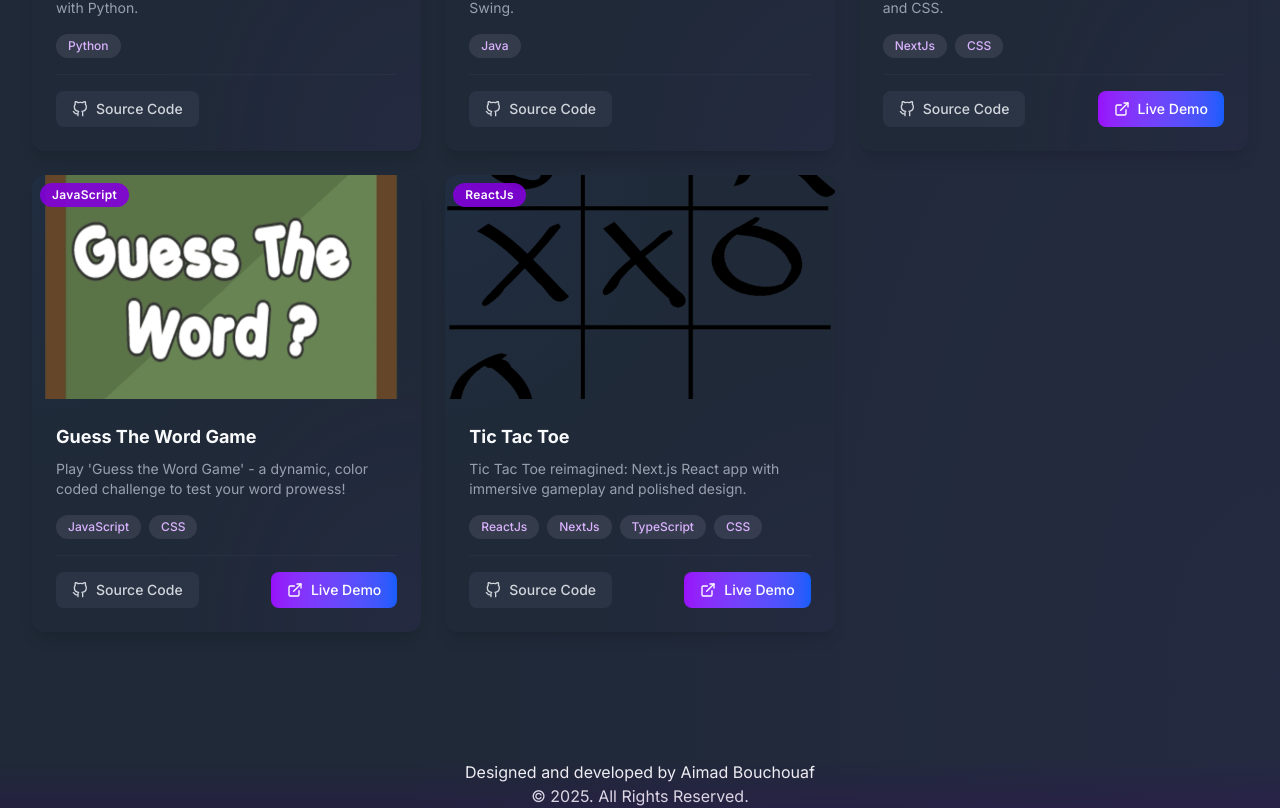
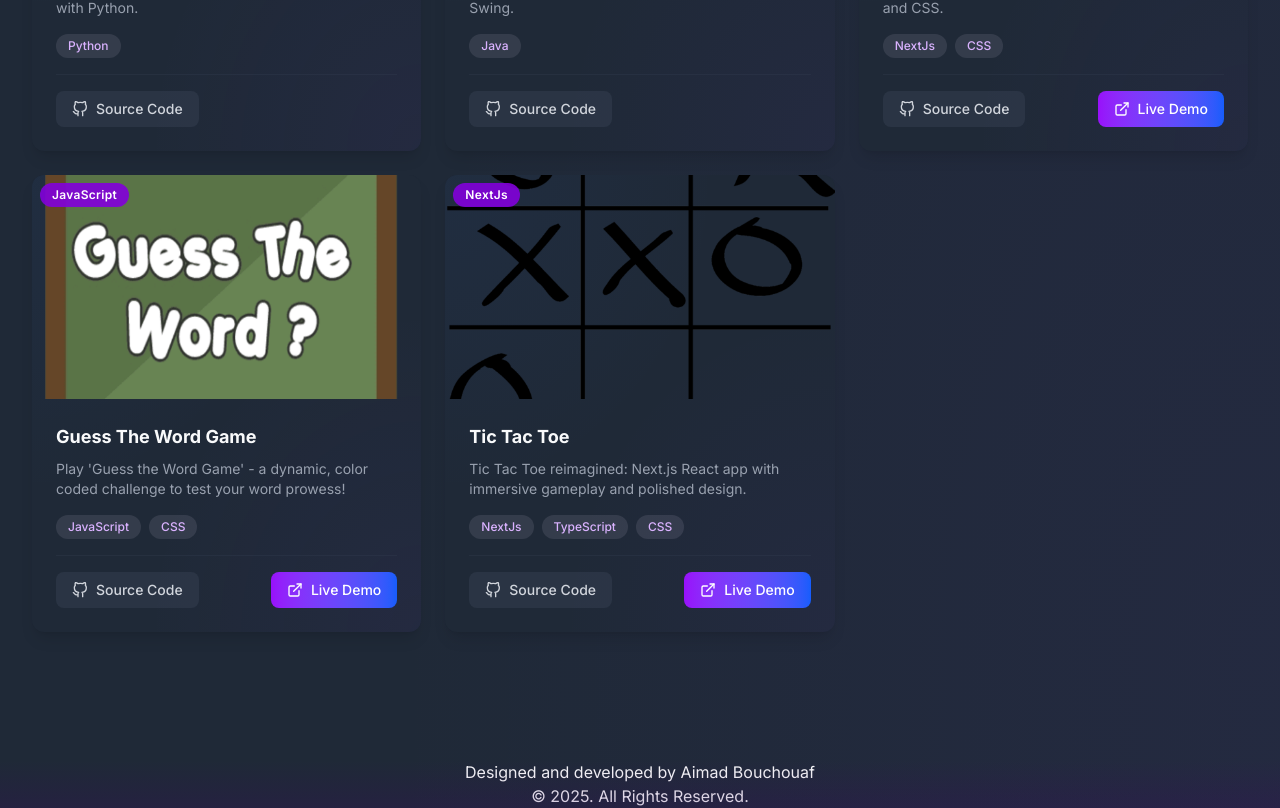
Before and after one commit to Imadjaha/ab, a React (Vite) app: page / in a window 1280 px wide. Shown: the part 3520-4328 px from the top of the page. Built offline with nearby package versions, Linux system fonts and the light colour scheme.

Commit message:
version 1.0.5

```diff
--- a/package.json
+++ b/package.json
@@ -10,7 +10,7 @@
     "build": "npm run generate-favicons && vite build",
     "lint": "eslint .",
     "predeploy": "npm run build",
-    "postbuild": "node scripts/postbuild.js && cp public/site.webmanifest dist/",
+    "postbuild": "node scripts/postbuild.js && node scripts/generate-favicons.js",
     "preview": "vite preview",
     "deploy": "npm run build && npm run postbuild && gh-pages -d dist"
   },
--- a/src/constants/index.ts
+++ b/src/constants/index.ts
@@ -136,7 +136,7 @@ export const projects = [
     link: "https://github.com/Imadjaha/tic-tac-toe-ReactJs_NextJs/",
     liveDemoLink: "https://imadjaha.github.io/tic-tac-toe-ReactJs_NextJs/",
     image: project4,
-    category: ["ReactJs", "NextJs", "TypeScript", "CSS"],
+    category: [ "NextJs", "TypeScript", "CSS"],
   },
 ];
 
```
Also changed, not shown: public/og-image.png.
